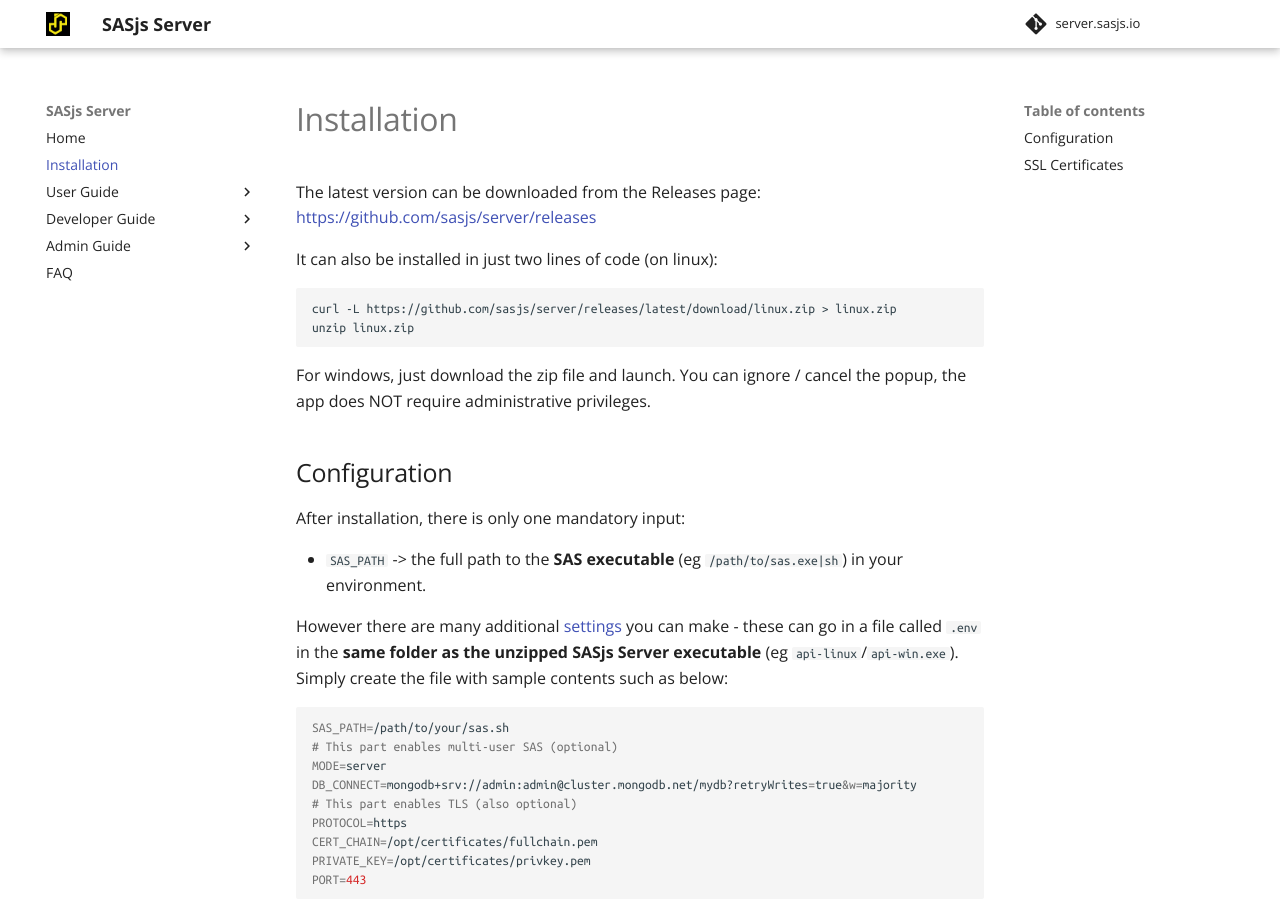
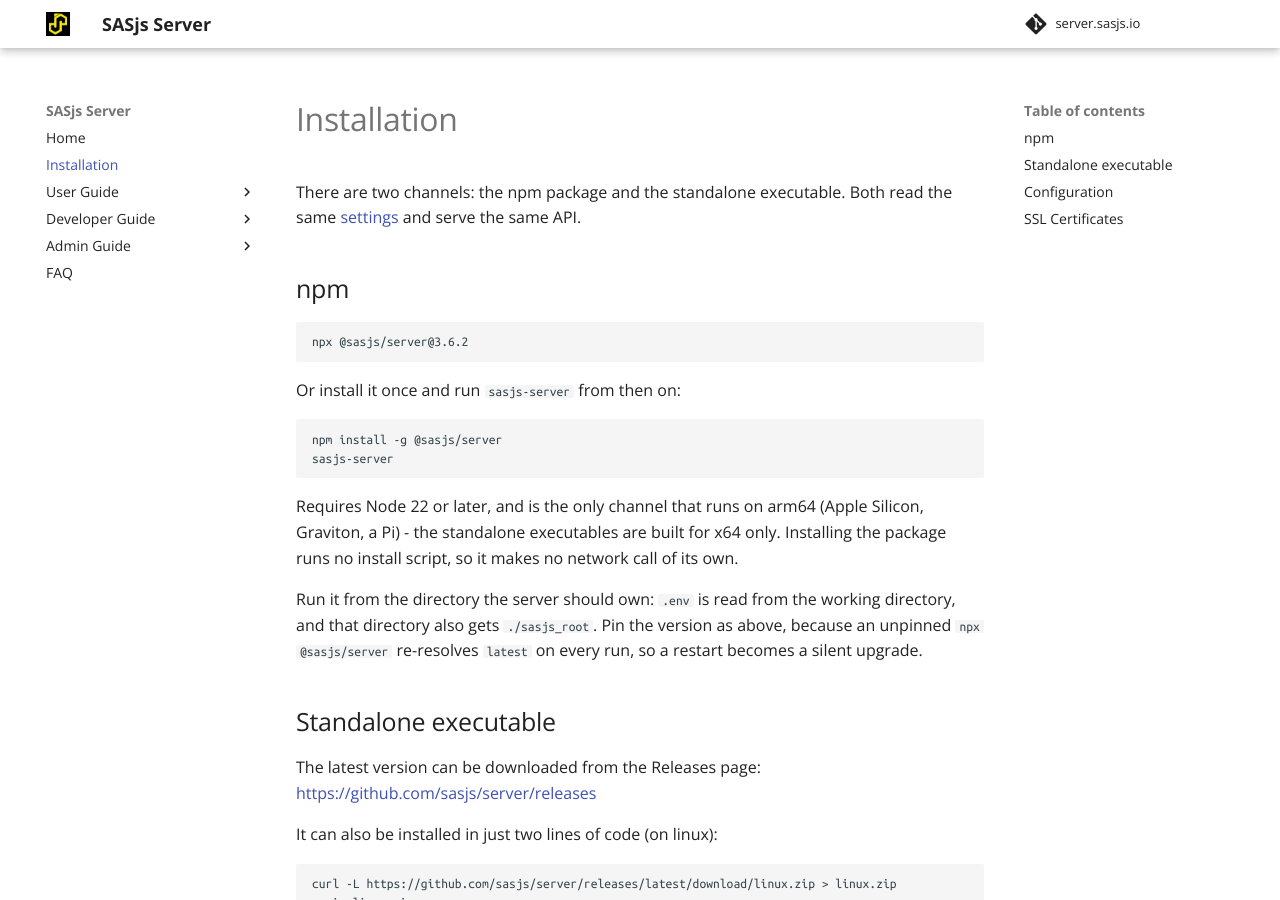
Before and after one commit to sasjs/server.sasjs.io, an MkDocs documentation site: the page built from docs/installation.md, in a window 1280 px wide and 900 px high. Built offline with MkDocs 1.6.1 and Material for MkDocs 9.7.7, drawn with Linux system fonts in a browser that asks for light colours; comment, search, counter and statistics services are not loaded.

Commit message:
docs(installation): add the npm channel
The installation page only offered the release zip, so the npm package - the
channel that runs on arm64, and the one the server's own test pipeline now uses -
had no instructions.

The page now documents both channels: `npx @sasjs/server` (pinned), the global
install, Node 22 as the floor, the working-directory `.env`, and the fact that
installing the package runs no install script.

````diff
--- a/docs/installation.md
+++ b/docs/installation.md
@@ -1,4 +1,32 @@
 # Installation
+
+There are two channels: the npm package and the standalone executable. Both read
+the same [settings](/settings) and serve the same API.
+
+## npm
+
+```bash
+npx @sasjs/server@3.6.2
+```
+
+Or install it once and run `sasjs-server` from then on:
+
+```bash
+npm install -g @sasjs/server
+sasjs-server
+```
+
+Requires Node 22 or later, and is the only channel that runs on arm64 (Apple
+Silicon, Graviton, a Pi) - the standalone executables are built for x64 only.
+Installing the package runs no install script, so it makes no network call of its
+own.
+
+Run it from the directory the server should own: `.env` is read from the working
+directory, and that directory also gets `./sasjs_root`. Pin the version as above,
+because an unpinned `npx @sasjs/server` re-resolves `latest` on every run, so a
+restart becomes a silent upgrade.
+
+## Standalone executable
 
 The latest version can be downloaded from the Releases page:  [https://github.com/sasjs/server/releases](https://github.com/sasjs/server/releases)
 
````
